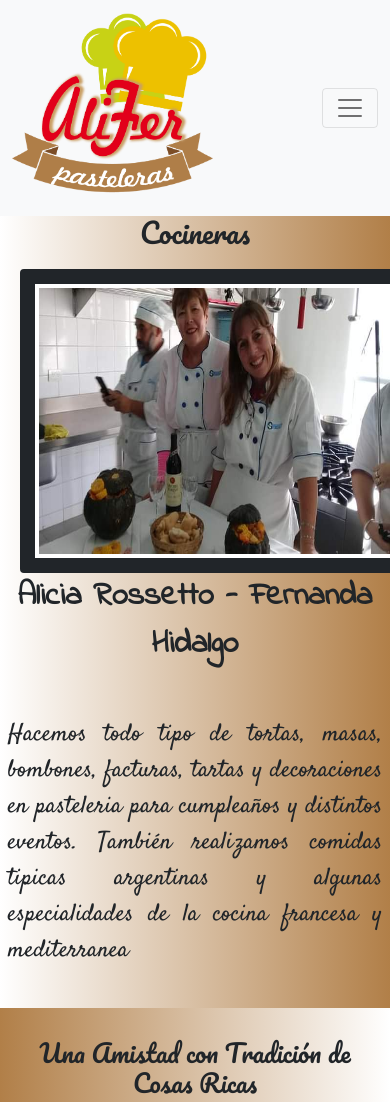
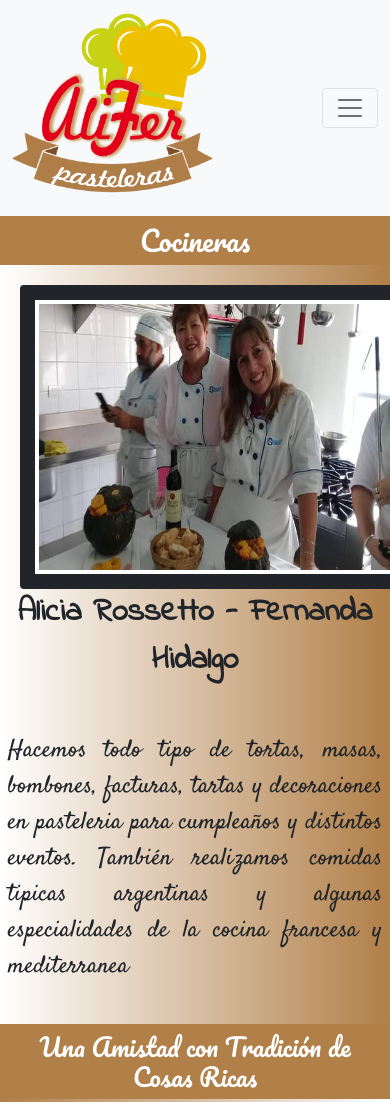
Before and after one commit to LucasKatz/repositoriokatz, a website: page index.html in a window 390 px wide. Shown: the top 1102 px of the page. Drawn offline with nearby package versions, Linux system fonts and the light colour scheme.

Commit message:
Todo responsive salvo productos

```diff
--- a/Sass/estilos.scss
+++ b/Sass/estilos.scss
@@ -72,7 +72,10 @@ main{
             text-align: center;
             margin-left:0px ;
             margin-bottom: 20px;
-            font-family:$font2
+            font-family:$font2;
+            background-color: rgb(177, 127, 72);
+            padding: 8px;
+            color: white;
         }
 
         .alifer2 {
@@ -104,16 +107,19 @@ main{
 
         article {
             text-align: center;
-            padding: 30px;
             background-image:linear-gradient(to left,white, #b17f48);
 
 
         .slogan {
             font-family: $font2;
+            text-align: center;
+
+            background-color: rgb(177, 127, 72);
+            padding: 8px;
+            color: white;
         }
 
         .nos {
-            margin-top: 40px;
             font-family: $font3;
             font-size: x-large;
         }
```
Also changed, not shown: Css/estilos.css, Sass/estilos.css, 2 other files.
